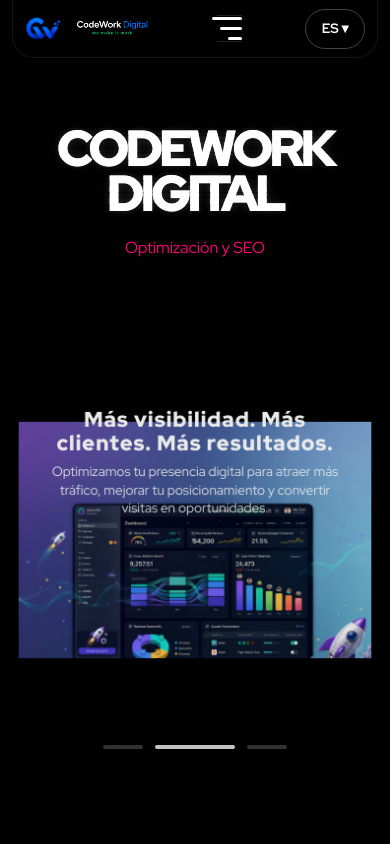
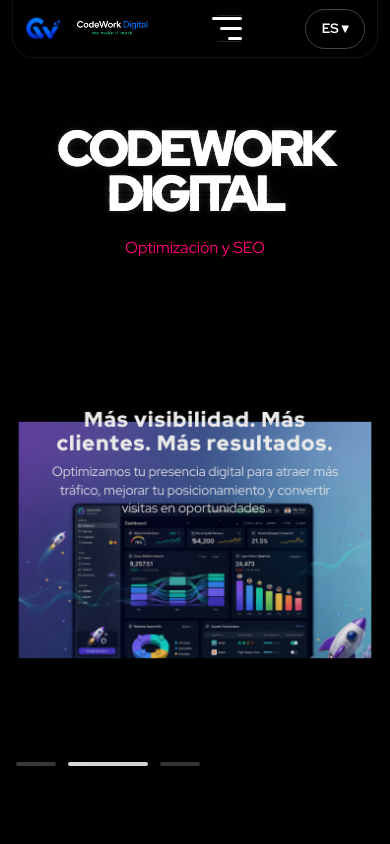
Before and after one commit to Yamila-Pereyra/CODEWORKDIGITAL.wemakeitwork, a Next.js app in the folder CWD/front/: page / in a window 390 px wide. Shown: the top 844 px of the page. Built offline with nearby package versions, Linux system fonts and the light colour scheme.

Commit message:
style(home): align hero carousel indicators with content.

```diff
--- a/CWD/front/src/app/home1.css
+++ b/CWD/front/src/app/home1.css
@@ -512,13 +512,13 @@
 
 }
 .outside-dots {
+  width: min(1300px, 92%);
   display: flex;
-  justify-content: center;
+  justify-content: flex-start;
   align-items: center;
   gap: 12px;
 
-  margin-top: -80px;
-  margin-bottom: 50px;
+  margin: -56px auto 50px;
 }
 
 .premium-dots {
@@ -1396,7 +1396,8 @@
   }
 
   .outside-dots {
-    margin-top: -35px;
+    width: calc(100% - 32px);
+    margin: -18px auto 50px;
   }
 
   .beneficios {
```
